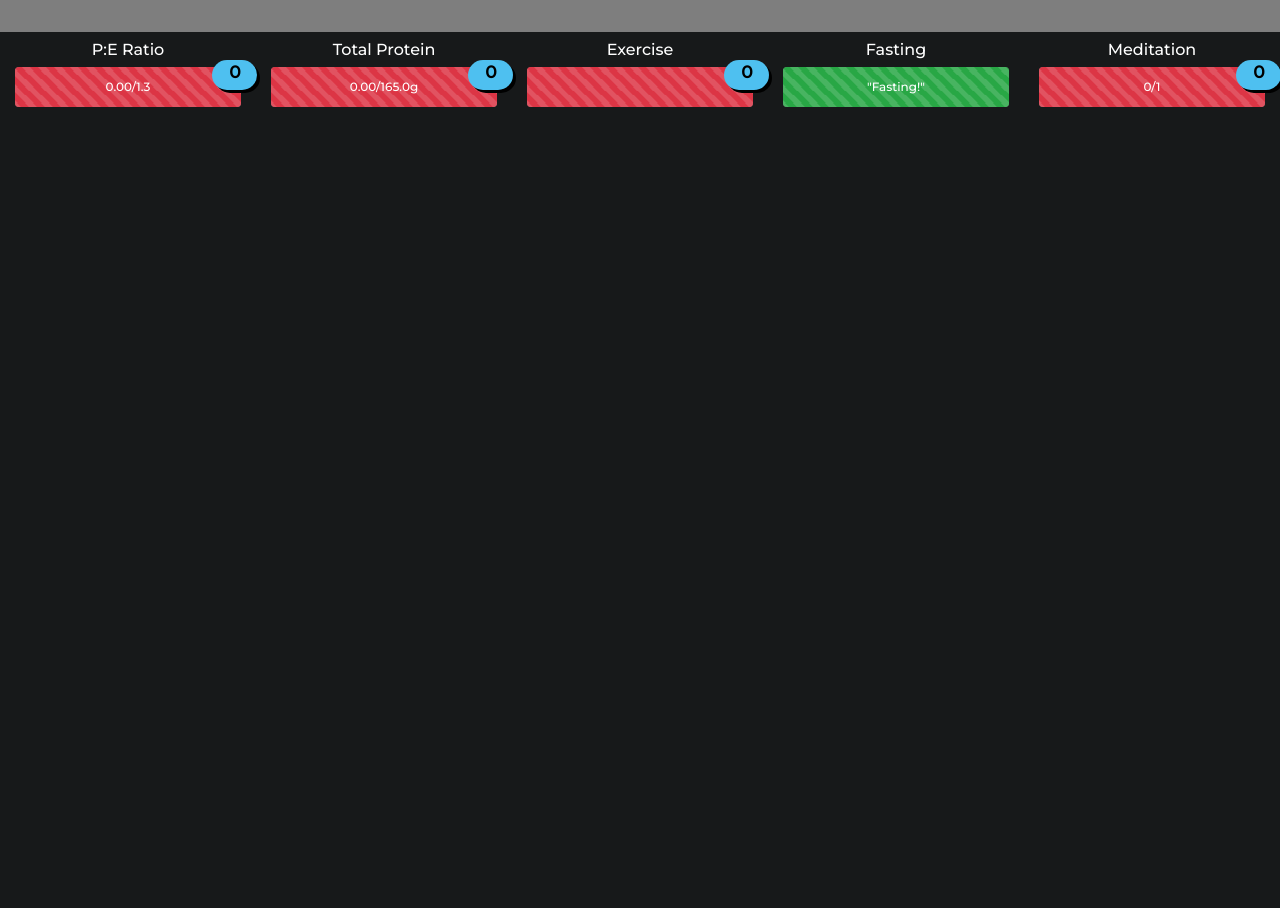
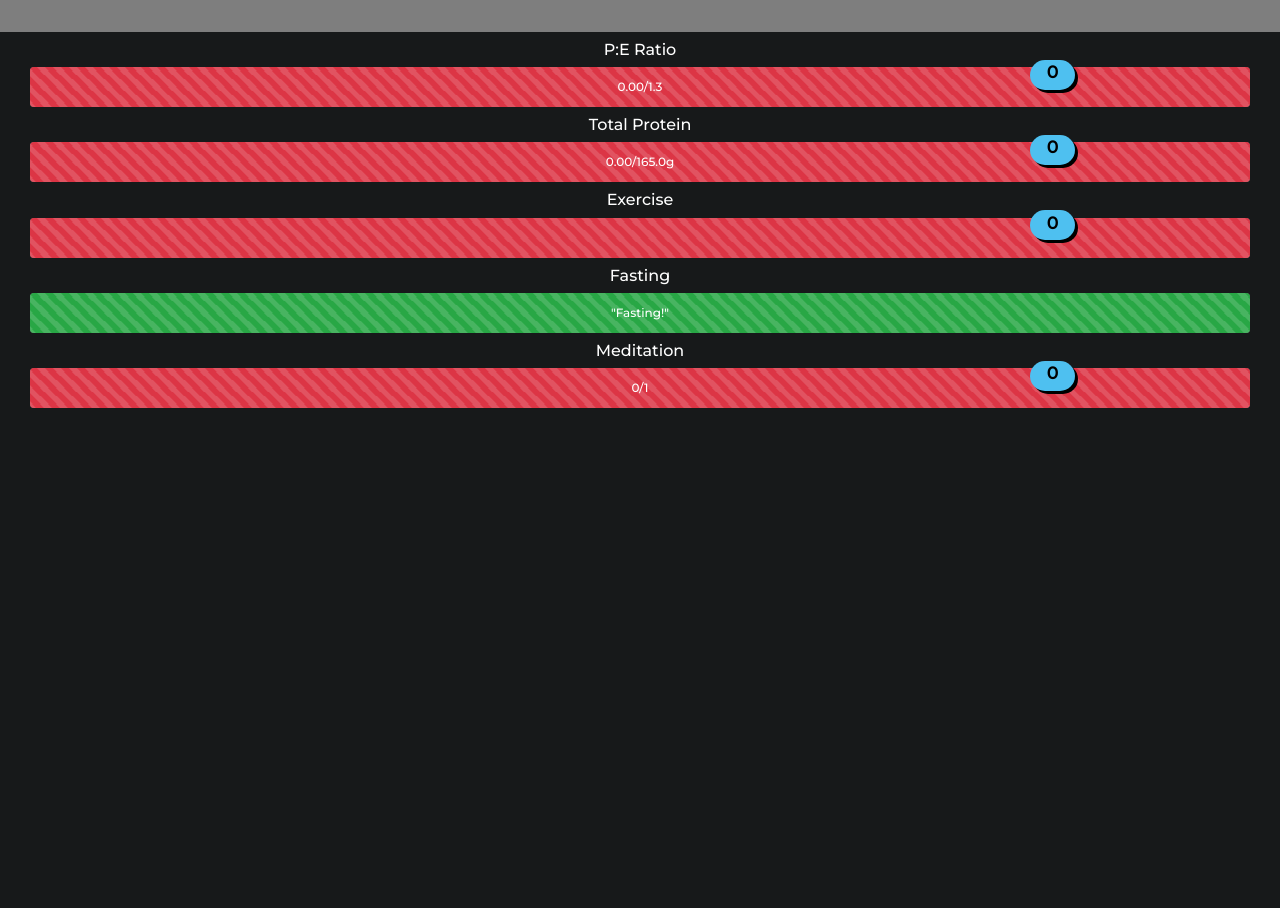
Before and after one commit to richardhanksjr/nutition-dashboard, a Django app: page / in a window 1280 px wide. Shown: the part 216-1124 px from the top of the page. Before the commit the page ends 323 px from the top, so only its background shows below. Run offline with Django 3.2, Linux system fonts and the light colour scheme; the visitor is signed in with stand-in values (Sample User, id 1); data comes from the database, SQL or seed files in the repository; data that the repository does not hold is empty; some libraries are stand-ins or nearby versions.

Commit message:
Moved the streak badges.

```diff
--- a/api/static/css/card_style.css
+++ b/api/static/css/card_style.css
@@ -62,7 +62,9 @@ label{
   position: absolute !important;
   top: 20px !important;
   /*border: solid black !important;*/
-  left: 83% !important;
+  /*left: 83% !important;*/
+  /*margin-right: 85%;*/
+  margin-left: 80%;
   width: 45px !important;
   height: 30px !important;
   background-color: rgb(78, 192, 240);
--- a/api/templates/api/snippets/exercise.html
+++ b/api/templates/api/snippets/exercise.html
@@ -23,14 +23,16 @@
 
         </div>
 
-    {% else%}
+    {% else %}
         <div class="progress" style="height: 40px; background-color: #6e6b71;">
-            <div class="progress-bar progress-bar-striped {{ background_class }} progress-bar-animated" role="progressbar"
+            <div class="progress-bar progress-bar-striped {{ background_class }} progress-bar-animated"
+                 role="progressbar"
                  style="width: {{ exercise_width }}%; " aria-valuenow="4" aria-valuemin="0" aria-valuemax="5"
                  data-toggle="modal" data-target="#exerciseModal">
                 {{ exercise_text }}
+                <span class="badge badge-pill badge-custom">{{ exercise_streak }}</span>
+
             </div>
-            <span class="badge badge-pill badge-custom">{{ exercise_streak }}</span>
 
         </div>
     {% endif %}
--- a/front_end/templates/front_end/index.html
+++ b/front_end/templates/front_end/index.html
@@ -3,14 +3,27 @@
 
 
 {% block content %}
-    {#    <div id="pe_ratio">+</div>#}
-    {#    <div id="pe_ratio_content"></div>#}
+
     <div class="row indicators">
-        {% include 'api/snippets/pe_ratio.html' %}
-        {% include 'api/snippets/protein_amount.html' %}
-        {% include 'api/snippets/exercise.html' %}
-        {% include 'api/snippets/eating_window.html' %}
-        {% include 'api/snippets/meditation.html' %}
+        <div class="col-sm-12 ">
+            {% include 'api/snippets/pe_ratio.html' %}
+
+        </div>
+        <div class="col-sm-12">
+            {% include 'api/snippets/protein_amount.html' %}
+
+        </div>
+        <div class="col-sm-12">
+            {% include 'api/snippets/exercise.html' %}
+
+        </div>
+        <div class="col-sm-12">
+            {% include 'api/snippets/eating_window.html' %}
+
+        </div>
+        <div class="col-sm-12">
+            {% include 'api/snippets/meditation.html' %}
+        </div>
     </div>
 
 
```
